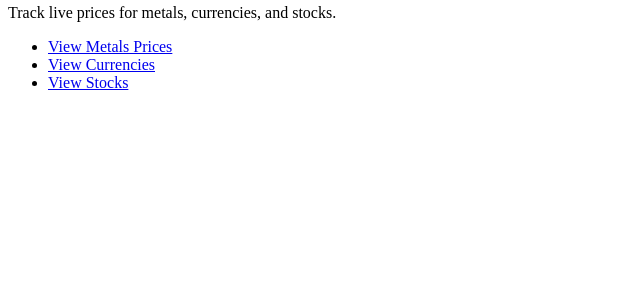
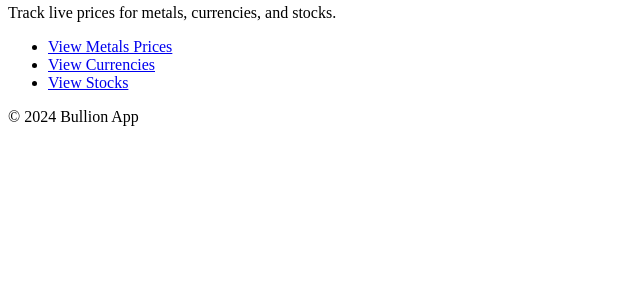
Before and after one commit to ahmedrafat23/Bullion, a Flask app: page / in a window 1280 px wide. Shown: the part 164-464 px from the top of the page, without its empty margins (0-640 px from the left). Run offline with Flask 3, Linux system fonts and the light colour scheme.

Commit message:
26/12/2024

```diff
--- a/templates/base.html
+++ b/templates/base.html
@@ -3,8 +3,8 @@
 <head>
     <meta charset="UTF-8">
     <meta name="viewport" content="width=device-width, initial-scale=1.0">
-    <title>{% block title %}Bullion App{% endblock %}</title>
-    <link rel="stylesheet" href="{{ url_for('static', filename='styles.css') }}">
+    <title>Bullion App</title>
+    <link rel="stylesheet" href="/static/styles.css">
 </head>
 <body>
     <nav>
@@ -15,8 +15,11 @@
             <li><a href="/stocks">Stocks</a></li>
         </ul>
     </nav>
-    <div class="content">
+    <main>
         {% block content %}{% endblock %}
-    </div>
+    </main>
+    <footer>
+        <p>&copy; 2024 Bullion App</p>
+    </footer>
 </body>
 </html>
```
